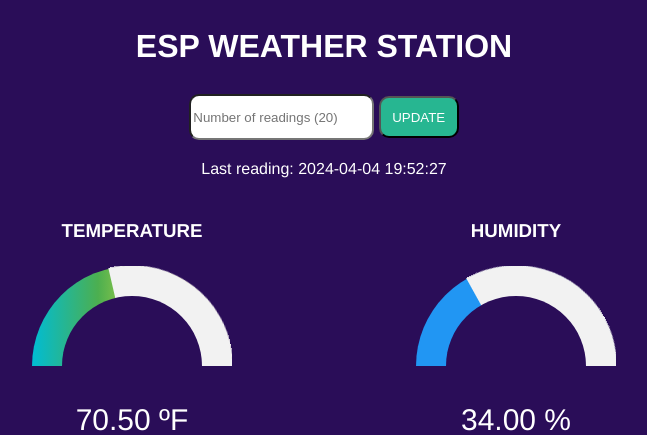
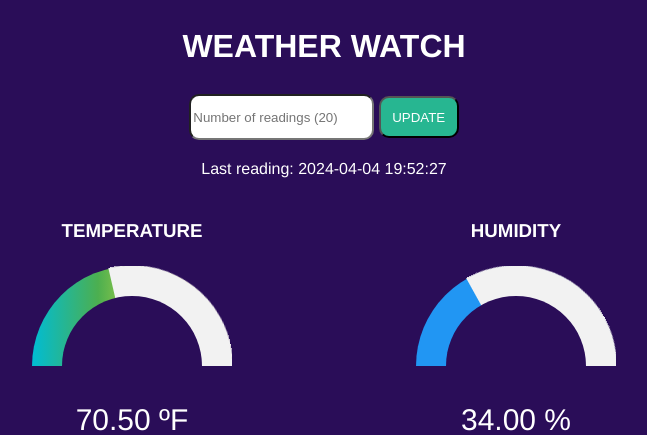
Before and after one commit to itsreverence/Weather-Warning, a PHP site: page /esp-weather-station.php in a window 1280 px wide. Shown: the top 435 px of the page, without its empty margins (316-963 px from the left). Run offline with PHP 8.4, Linux system fonts and the light colour scheme; data comes from the database, SQL or seed files in the repository; data that the repository does not hold is empty.

Commit message:
Update name

```diff
--- a/esp-weather-station.php
+++ b/esp-weather-station.php
@@ -42,7 +42,7 @@
 
     </head>
     <header class="header">
-        <h1>ESP Weather Station</h1>
+        <h1>Weather Watch</h1>
         <form method="get">
             <input type="number" name="readingsCount" min="1" placeholder="Number of readings (<?php echo $readings_count; ?>)">
             <input type="submit" value="UPDATE">
```
Also changed, not shown: README.md, 3 other files.
